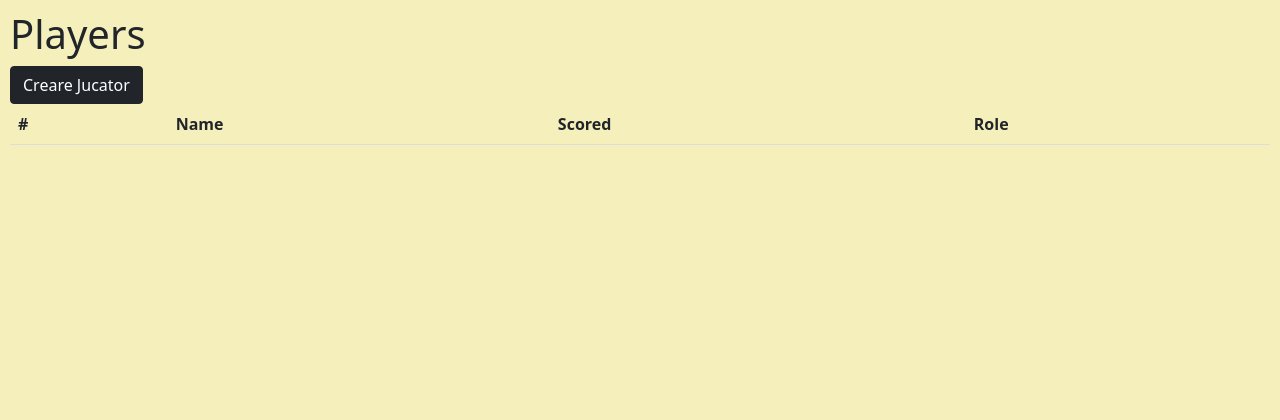
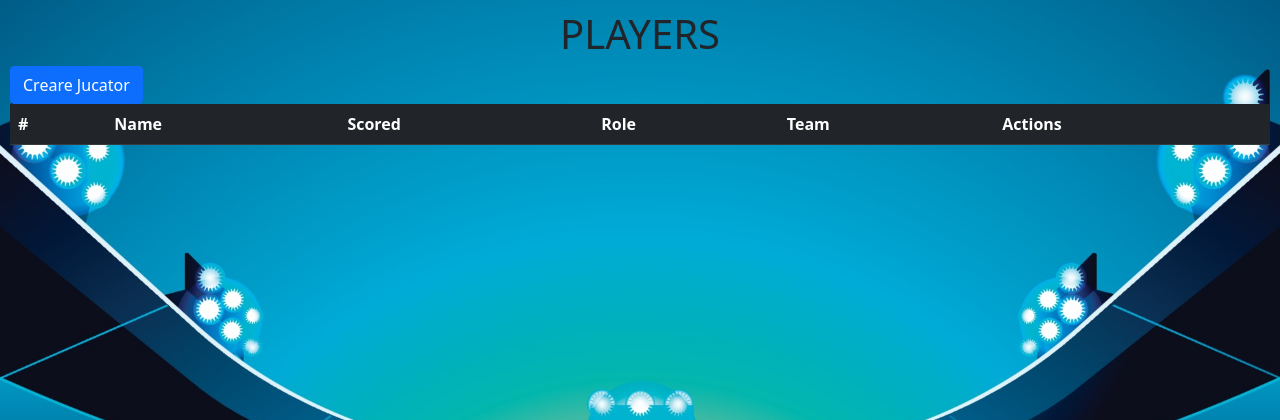
Before and after one commit to PopIulian88/NRO-SummerCamp, a Spring Boot app: page /Players.html in a window 1280 px wide. Shown: the top 420 px of the page. Run offline with Spring Boot 4, Linux system fonts and the light colour scheme; data that the repository does not hold is empty.

Commit message:
Player table finalizat, putin designe si adaugarea la tabelul de player si echipele(nefunctional)

```diff
--- a/football-NRO/src/main/resources/static/Players.html
+++ b/football-NRO/src/main/resources/static/Players.html
@@ -10,34 +10,124 @@
           integrity="sha384-1BmE4kWBq78iYhFldvKuhfTAU6auU8tT94WrHftjDbrCEXSU1oBoqyl2QvZ6jIW3"
           crossorigin="anonymous">
     <!--    Pentur CSS-->
-    <link rel="stylesheet" href="css/style.css">
+    <link rel="stylesheet" href="css/player.css">
 </head>
 
-<body>
+<body class="jumbotron">
 
-<h1>Players</h1>
+<h1 class="text-dark font-weight-bold text-uppercase text-center">Players</h1>
 
-<button id="create_player_button" class="btn btn-dark">Creare Jucator</button>
+<button id="create_player_button" class="btn btn-primary">Creare Jucator</button>
+
+<!-- Fereastra modală pentru creare Team -->
+<div class="modal fade" id="myCreatePlayerModal" tabindex="-1" role="dialog" aria-labelledby="myModalLabel">
+    <div class="modal-dialog" role="document">
+        <div class="modal-content">
+            <div class="modal-header">
+                <h5 class="modal-title" id="myModalLabel">Creare Player</h5>
+            </div>
+            <div class="modal-body">
+                <form>
+                    <div class="form-group">
+                        <label for="name">Nume:</label>
+                        <input type="text" class="form-control" id="name" placeholder="Introduceți numele">
+                    </div>
+                    <div class="form-group">
+                        <label for="goalsScored">Goals scored:</label>
+                        <input type="number" class="form-control" id="goalsScored"
+                               placeholder="Introduceți numar goluri">
+                    </div>
+                    <div class="form-group">
+                        <label for="team-dropDown">Team:</label>
+                        <select name="teamCard" id="team-dropDown" class="form-control">
+
+                        </select>
+                    </div>
+                </form>
+                <div class="form-group">
+                    <label for="roleCard">Role:</label>
+                    <select name="roleCard" id="roleCard" class="form-control">
+                        <option value="DEFENDER">Defender</option>
+                        <option value="FORWARD">Forward</option>
+                        <option value="MIDFIELDER">Midfielder</option>
+                        <option value="GOALKEEPER">Goalkeeper</option>
+                    </select>
+                </div>
+            </div>
+            <div class="modal-footer">
+                <button type="button" class="btn btn-secondary" data-dismiss="modal" id="closeChanges">Închide</button>
+                <button type="button" class="btn btn-primary" id="saveChanges">Salvează</button>
+            </div>
+        </div>
+    </div>
+</div>
+
+
+<!-- Fereastra modală pentru Editare Player -->
+<div class="modal fade" id="myEditPlayerModal" tabindex="-1" role="dialog" aria-labelledby="myModalLabel">
+    <div class="modal-dialog" role="document">
+        <div class="modal-content">
+            <div class="modal-header">
+                <h5 class="modal-title" id="myEditModalLabel">Creare Player</h5>
+            </div>
+            <div class="modal-body">
+                <form>
+                    <div class="form-group">
+                        <label for="idCurent">Id:</label>
+                        <input type="text" class="form-control" id="idCurent" disabled>
+                    </div>
+                    <div class="form-group">
+                        <label for="nameEdit">Nume:</label>
+                        <input type="text" class="form-control" id="nameEdit" placeholder="Introduceți numele">
+                    </div>
+                    <div class="form-group">
+                        <label for="goalsScoredEdit">Goals scored:</label>
+                        <input type="number" class="form-control" id="goalsScoredEdit"
+                               placeholder="Introduceți numar goluri">
+                    </div>
+                    <div class="form-group">
+                        <label for="team-dropDown-edit">Team:</label>
+                        <select name="teamCard" id="team-dropDown-edit" class="form-control">
+
+                        </select>
+                    </div>
+                </form>
+                <div class="form-group">
+                    <label for="roleCardEdit">Role:</label>
+                    <select name="roleCard" id="roleCardEdit" class="form-control">
+                        <option value="DEFENDER">Defender</option>
+                        <option value="FORWARD">Forward</option>
+                        <option value="MIDFIELDER">Midfielder</option>
+                        <option value="GOALKEEPER">Goalkeeper</option>
+                    </select>
+                </div>
+            </div>
+            <div class="modal-footer">
+                <button type="button" class="btn btn-secondary" data-dismiss="modal" id="closeChangesEdit">Închide</button>
+                <button type="button" class="btn btn-primary" id="saveChangesEdit">Salvează</button>
+            </div>
+        </div>
+    </div>
+</div>
+
 
 <!--Tabelul de echipe-->
-<table id="players-table" class="table table-striped table-hover">
+<table id="players-table" class="table table-striped table-hover table-dark">
     <thead>
     <tr>
         <th scope="col">#</th>
         <th scope="col">Name</th>
         <th scope="col">Scored</th>
         <th scope="col">Role</th>
-<!--        <th scope="col">Team</th>-->
+        <th scope="col">Team</th>
+        <th scope="col">Actions</th>
+        <!--        <th scope="col">Team</th>-->
     </tr>
     </thead>
     <tbody>
 
     </tbody>
 </table>
-
-
-
-
 
 
 <script src="https://cdn.jsdelivr.net/npm/bootstrap@5.1.3/dist/js/bootstrap.bundle.min.js"
--- /dev/null
+++ b/football-NRO/src/main/resources/static/css/player.css
@@ -0,0 +1,11 @@
+/*Backgound*/
+.jumbotron {
+    background-image: url('../photo/ecranPlayer_backgound.jpg');
+    background-size: cover;
+    /*background-position: center;*/
+}
+
+body {
+    padding: 10px;
+    background-color: #F5F0BB;
+}
--- a/football-NRO/src/main/resources/static/css/style.css
+++ b/football-NRO/src/main/resources/static/css/style.css
@@ -7,7 +7,7 @@ body {
 
 /*NavBar-ul*/
 nav {
-    background-color: #f2f2f2;
+    background-color: #1B1B1B;
 }
 
 nav ul {
@@ -19,7 +19,7 @@ nav ul {
 nav li {
     display: inline;
     font-weight: bold;
-    font-size: 18px;
+    font-size: 24px;
 }
 
 nav a {
@@ -27,7 +27,7 @@ nav a {
 
     padding: 14px 16px;
     text-decoration: none;
-    color: #73A9AD;
+    color: #006400;
 }
 
 nav a:hover {
@@ -50,3 +50,11 @@ th, td {
 th {
     background-color: #f2f2f2;
 }
+
+
+/*Backgound*/
+.jumbotron {
+    background-image: url('../photo/ecranPrincipal_backgound.jpg');
+    background-size: cover;
+    /*background-position: center;*/
+}
--- a/football-NRO/src/main/resources/static/js/PlayerController.js
+++ b/football-NRO/src/main/resources/static/js/PlayerController.js
@@ -26,6 +26,88 @@ async function fetchPlayerData(){
     }
 }
 
+//AICI
+document.getElementById("create_player_button").addEventListener("click", function (){
+    $('#myCreatePlayerModal').modal('show');
+
+//
+    var options = {
+        "Null": null
+    };
+
+// Obținem referința către elementul dropdown din HTML
+    var dropdown = document.getElementById("team-dropDown");
+
+// Parcurgem opțiunile și creăm elementele <option> corespunzătoare
+    for (var optionText in options) {
+        var optionValue = options[optionText];
+        var option = document.createElement("option");
+        option.text = optionText;
+        option.value = optionValue;
+
+        dropdown.add(option);
+    }
+});
+
+document.getElementById("closeChanges").addEventListener("click", function(){
+    document.getElementById("name").value = "";
+    document.getElementById("goalsScored").value = "";
+
+    $('#myCreatePlayerModal').modal('hide');
+});
+
+document.getElementById("saveChanges").addEventListener("click", function (){
+    var name = document.getElementById("name").value;
+    var goalsScored = document.getElementById("goalsScored").value;
+    var role = document.getElementById("roleCard").value;
+    var team = document.getElementById("team-dropDown").value;
+
+    savePlayer(name, goalsScored, role, team);
+
+    document.getElementById("name").value = "";
+    document.getElementById("goalsScored").value = "";
+
+    $('#myCreatePlayerModal').modal('hide');
+
+})
+
+async function savePlayer(nume, goalsScored, role, team){
+    console.log(team);
+    const responsJson = await fetch(
+        baseURL + "/save",
+        {
+            method: "POST",
+            headers: {
+                'Content-Type' : 'application/json'
+            },
+            body: JSON.stringify({
+                "name": nume,
+                "goalsScored": goalsScored,
+                "role": role,
+                "team": (team === "null") ? null : {
+                    "id": team.id,
+                    "name": team.name,
+                    "goalScored": team.goalScored,
+                    "goalsReceived": team.goalsReceived,
+                    "victories": team.victories,
+                    "defeats": team.defeats,
+                    "draws": team.draws
+                }
+            })
+        });
+
+    if(responsJson.ok){
+        console.log("Salvare corecta");
+        fetchPlayerData();
+    }else{
+        console.log("Ceva nu sa SALVAT bine");
+    }
+
+
+    document.getElementById("name").value = "";
+    document.getElementById("goalsScored").value = "";
+}
+
 function createPlayerTable(){
     const table = $("#players-table tbody");
     table.empty();
@@ -37,6 +119,11 @@ function createPlayerTable(){
         createElementFromAttritute(player.name, newPlayerTr);
         createElementFromAttritute(player.goalsScored, newPlayerTr);
         createElementFromAttritute(player.role, newPlayerTr);
+        if(player.team) {
+            createElementFromAttritute(player.team.name, newPlayerTr);
+        }else{
+            createElementFromAttritute(null, newPlayerTr);
+        }
         createButtonPlayer(player, newPlayerTr);
 
         table.append(newPlayerTr);
@@ -53,6 +140,105 @@ function createButtonPlayer(player, parent){
     const myButton = document.createElement("td");
 
     myButton.innerHTML = `<button type="button" class="btn btn-danger" onclick=deletePlayer(${player.id}) >Delete</button>
-                        <button type="button" class="btn btn-dark" onclick=editPlayerButton($player.id)>Edit</button>`
+                        <button type="button" class="btn btn-light" onclick=editPlayerButton(${player.id})>Edit</button>`
     parent.appendChild(myButton);
 }
+
+async function deletePlayer(teamId){
+    const responseJson = await fetch(
+        baseURL + "/delete/" + teamId,
+        {
+            method: 'DELETE',
+            headers: {
+                'Content-Type': 'application/json'
+            },
+        });
+
+    if(responseJson.ok){
+        console.log("Sa sters bine");
+        fetchPlayerData();
+    }else{
+        console.log("Mare eroare la STERGERE");
+    }
+}
+
+//SI AICI
+function editPlayerButton(playerId){
+    document.getElementById("idCurent").value = playerId;
+
+    //
+    var options = {
+        "Null": null
+    };
+
+// Obținem referința către elementul dropdown din HTML
+    var dropdown = document.getElementById("team-dropDown-edit");
+
+// Parcurgem opțiunile și creăm elementele <option> corespunzătoare
+    for (var optionText in options) {
+        var optionValue = options[optionText];
+        var option = document.createElement("option");
+        option.text = optionText;
+        option.value = optionValue;
+
+        dropdown.add(option);
+    }
+
+    $('#myEditPlayerModal').modal('show');
+}
+
+document.getElementById("closeChangesEdit").addEventListener("click", function(){
+    document.getElementById("nameEdit").value = "";
+    document.getElementById("goalsScoredEdit").value = "";
+
+    $('#myEditPlayerModal').modal('hide');
+});
+
+document.getElementById("saveChangesEdit").addEventListener("click", function (){
+    var id = document.getElementById("idCurent").value;
+    var nume = document.getElementById("nameEdit").value;
+    var goalScored = document.getElementById("goalsScoredEdit").value;
+    var role = document.getElementById("roleCardEdit").value;
+    var team = document.getElementById("team-dropDown-edit").value;
+
+
+    editPlayer(id, nume, goalScored, role, team);
+
+
+    $('#myEditPlayerModal').modal('hide');
+    document.getElementById("nameEdit").value = "";
+    document.getElementById("goalsScoredEdit").value = "";
+});
+
+async function editPlayer(id, nume, goalScored, role, team){
+    const responseJson = await fetch(
+        baseURL + "/" + id,
+        {
+            method: 'PUT',
+            headers: {
+                'Content-Type': "application/json"
+            },
+            body: JSON.stringify({
+                "id": id,
+                "name": nume,
+                "goalsScored": goalScored,
+                "role": role,
+                "team": (team === "null") ? null : {
+                    "id": team.id,
+                    "name": team.name,
+                    "goalScored": team.goalScored,
+                    "goalsReceived": team.goalsReceived,
+                    "victories": team.victories,
+                    "defeats": team.defeats,
+                    "draws": team.draws
+                }
+            })
+        });
+
+    if(responseJson.ok){
+        console.log("S-a editat player-ul");
+        fetchPlayerData();
+    }else{
+        console.log("Ceva nu sa EDITAT bine");
+    }
+}
--- a/football-NRO/src/main/resources/static/js/TeamController.js
+++ b/football-NRO/src/main/resources/static/js/TeamController.js
@@ -54,7 +54,7 @@ function createButtons(team, parent){
     const myButton = document.createElement("td");
     myButton.innerHTML = `
                 <button type="button" class="btn btn-danger" onclick="deleteTeam(${team.id})">Delete</button>
-                <button type="button" class="btn btn-dark" onclick=editTeamButton(${team.id})>Edit</button>`
+                <button type="button" class="btn btn-light" onclick=editTeamButton(${team.id})>Edit</button>`
     parent.appendChild(myButton);
 }
 
```
Also changed, not shown: football-NRO/src/main/resources/static/Teams.html (+5 -5 lines), football-NRO/src/main/resources/static/css/teams.css (added, +11 -0 lines), football-NRO/src/main/resources/static/index.html (+4 -3 lines), football-NRO/src/main/resources/static/photo/ecranPlayer_backgound.jpg (added), football-NRO/src/main/resources/static/photo/ecranPrincipal_backgound.jpg (added), football-NRO/src/main/resources/static/photo/ecranTeam_backoud.jpeg (added).
